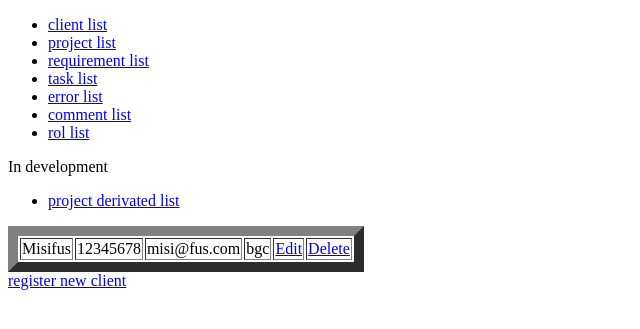
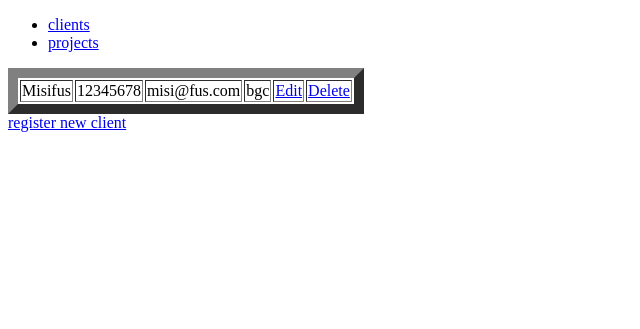
Before and after one commit to JhoseD/adlc-concss, a Django app: page /list_client in a window 1280 px wide. Shown: the top 329 px of the page, without its empty margins (0-640 px from the left). Run offline with Django 3.2, Linux system fonts and the light colour scheme; data comes from the database, SQL or seed files in the repository.

Commit message:
return to get a view function

```diff
--- a/modules/templates/index.html
+++ b/modules/templates/index.html
@@ -6,19 +6,8 @@
 <body>
 
 <ul>
-	<li><a href="{% url 'list_client' %}">client list</a></li>
-	<li><a href="{% url 'list_project' %}">project list</a></li>
-	<li><a href="{% url 'list_requirement' %}">requirement list</a></li>
-	<li><a href="{% url 'list_task' %}">task list</a></li>
-	<li><a href="{% url 'list_error' %}">error list</a></li>
-	<li><a href="{% url 'list_comment' %}">comment list</a></li>
-	<li><a href="{% url 'list_rol' %}">rol list</a></li>
-</ul>
-
-<p>In development</p>
-
-<ul>
-	<li><a href="{% url 'list_project_derivated' %}">project derivated list</a></li>
+	<li><a href="{% url 'list_client' %}">clients</a></li>
+	<li><a href="{% url 'list_project' %}">projects</a></li>
 </ul>
 
 {% block content %}
--- a/modules/urls.py
+++ b/modules/urls.py
@@ -7,9 +7,6 @@ from .views import list_task, create_task, update_task, delete_task
 from .views import list_error, create_error, update_error, delete_error
 from .views import list_comment, create_comment, update_comment, delete_comment
 from .views import list_rol, create_rol, update_rol, delete_rol
-
-# in development
-from .views import list_project_derivated, create_project_derivated, update_project_derivated, delete_project_derivated, view_project_derivated
 
 urlpatterns = [
     path('', index, name = 'index'),
@@ -48,11 +45,4 @@ urlpatterns = [
     path('create_rol', create_rol, name = 'create_rol'),
     path('update_rol/<int:id>/', update_rol, name = 'update_rol'),
     path('delete_rol/<int:id>/', delete_rol, name = 'delete_rol'),
-
-    # in development
-    path('list_project_derivated', list_project_derivated, name = 'list_project_derivated'),
-    path('create_project_derivated', create_project_derivated, name = 'create_project_derivated'),
-    path('update_project_derivated/<int:id>/', update_project_derivated, name = 'update_project_derivated'),
-    path('delete_project_derivated/<int:id>/', delete_project_derivated, name = 'delete_project_derivated'),
-    path('view_project_derivated/<int:id>/', view_project_derivated, name = 'view_project_derivated'),
 ]
--- a/modules/views.py
+++ b/modules/views.py
@@ -38,6 +38,15 @@ def delete_client(request, id):
         data.delete()
         return redirect('list_client')
     return render(request, 'delete_confirm.html')
+
+# client projects
+def view_client(request, id):
+    data = client.objects.filter(id = id)
+    return render(request, '.html', {'data': data})
+
+def client_projects(request, id):
+    data = projects.objects.filter(id = id)
+    return render(request, '.html', {'data': data})
 # end client
 
 
@@ -249,43 +258,3 @@ def delete_rol(request, id):
         return redirect('list_rol')
     return render(request, 'delete_confirm.html')
 # end rol
-
-
-# project_derivated
-def list_project_derivated(request):
-	data = project.objects.all()
-	return render(request, 'project_derivated/project_list.html', {'data': data})
-
-
-def create_project_derivated(request):
-	if request.method == 'POST':
-		form = project_form(request.POST)
-		if form.is_valid():
-			form.save()
-			return redirect('list_project_derivated')
-	else:
-		form = project_derivated_form()
-		return render(request, 'project_derivated/project.html', {'form': form})
-
-
-def update_project_derivated(request, id):
-    data = project.objects.get(id = id)
-    form = project_form(request.POST or None, instance = data)
-    if form.is_valid():
-        form.save()
-        return redirect('list_project_derivated')
-    return render(request, 'project_derivated/project.html', {'form': form, 'data': data})
-
-
-def delete_project_derivated(request, id):
-    data = project.objects.get(id = id)
-    if(request.method == 'POST'):
-        data.delete()
-        return redirect('list_project_derivated')
-    return render(request, 'delete_confirm.html')
-
-
-def view_project_derivated(request, id):
-    data = project.objects.get(id = id)
-    return render(request, 'project_derivated/view.html', {'data': data})
-# end project_derivated
```
Also changed, not shown: modules/templates/project_derivated/project.html (deleted, +0 -10 lines), modules/templates/project_derivated/project_list.html (deleted, +0 -27 lines), modules/templates/project_derivated/view.html (deleted, +0 -18 lines).
